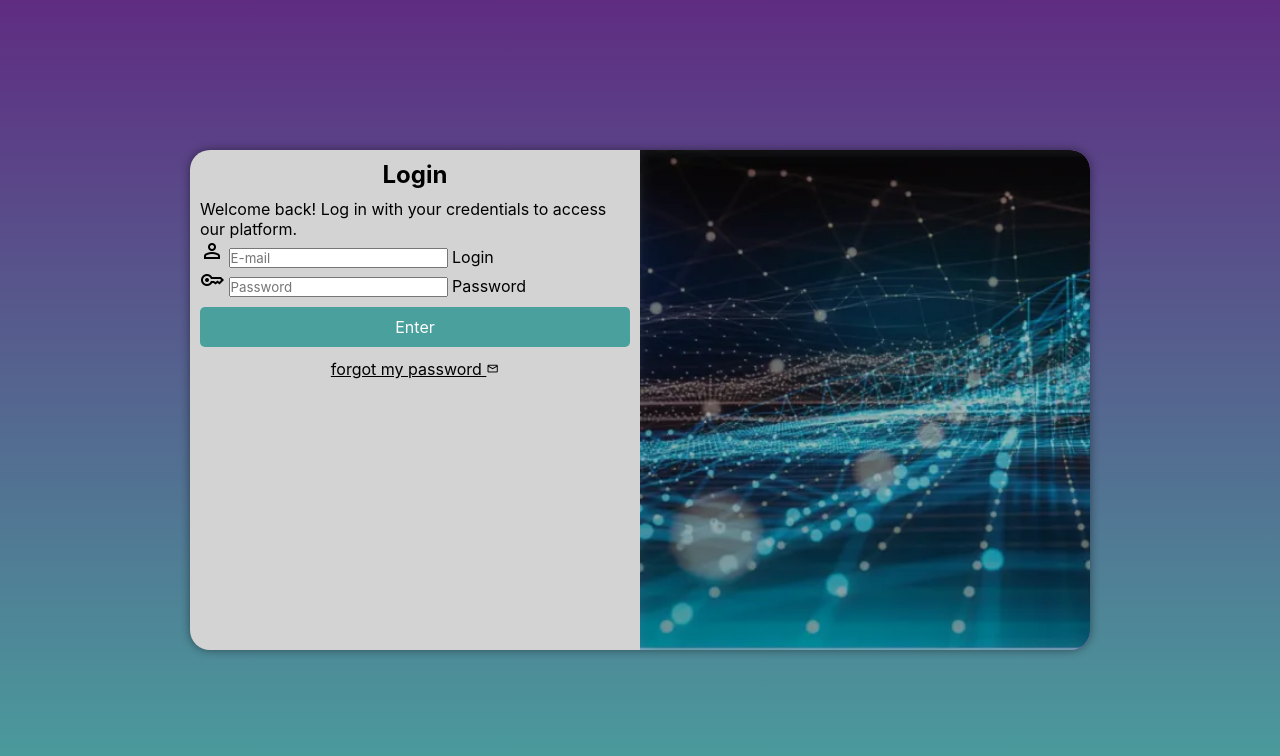
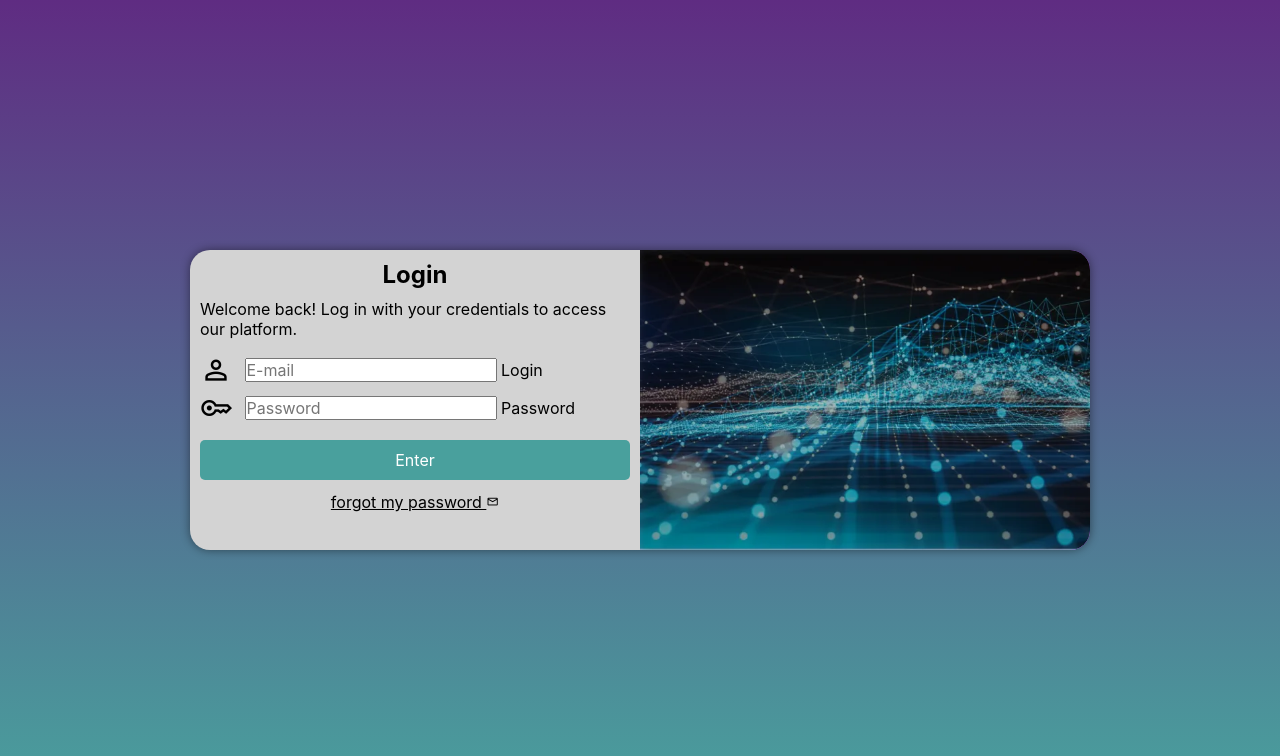
Before and after one commit to devrafaelmac/HTML5_and_CSS, a plain HTML site: page Módulo 1/EX001/login.html in a window 1280 px wide. Drawn offline with nearby package versions, Linux system fonts and the light colour scheme.

Commit message:
Update style_login.css

```diff
--- a/Módulo 1/EX001/style_login.css
+++ b/Módulo 1/EX001/style_login.css
@@ -11,6 +11,7 @@ body, html {
     background-color: blueviolet;
     height: 100vh;
     width: 100vw;
+    min-height: 500px;
 }
 
 main {
@@ -56,8 +57,27 @@ div#form > p {
     font-family: 0.8em;
 }
 
+div#form > form {
+    padding-top: 15px;
+}
+
 label.label-form {
     display: none;
+}
+
+div.field-form > span {
+    font-size: 2em;
+    width: 40px;
+}
+
+
+div.field-form > input {
+    font-size: 1em;
+    transform: translatey(-10px);
+}
+
+div.field-form > label {
+    transform: translatey(-10px);
 }
 
 form > input[type=submit] {
@@ -99,6 +119,7 @@ form > a.form-buttom > span {
 
     section#login {
         width: 80vw;
+        height: 300px;
     }
 
     section#login > div#image {
@@ -113,7 +134,8 @@ form > a.form-buttom > span {
     }
 
     label.label-form {
-        display: inline;
+        display: inline-block;
+        transform: translatey(-10px);
     }
 }
 
@@ -124,6 +146,7 @@ form > a.form-buttom > span {
 
     section#login {
         width: 900px;
+        height: 300px;
     }
     section#login > div#image {
         float: right;
@@ -137,6 +160,7 @@ form > a.form-buttom > span {
     }
 
     label.label-form {
-        display: inline;
+        display: inline-block;
+        transform: translatey(-10px);
     }
 }
```
